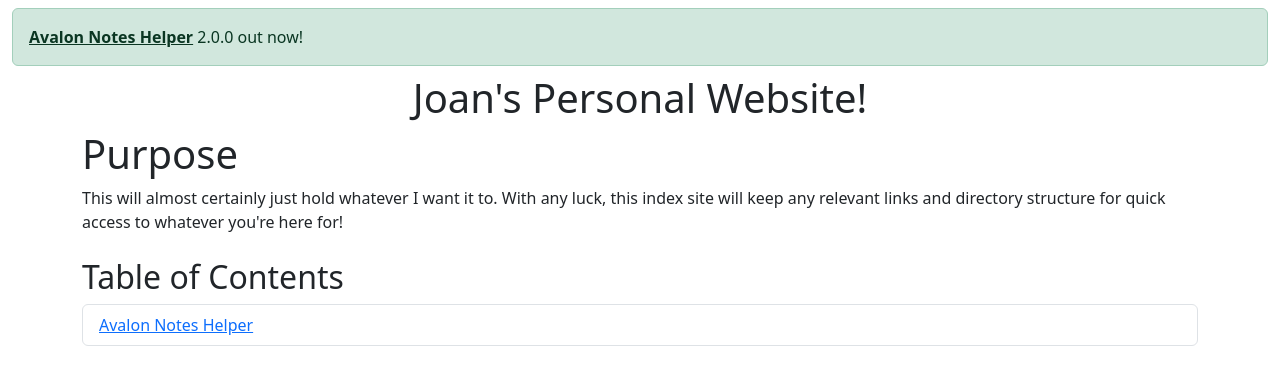
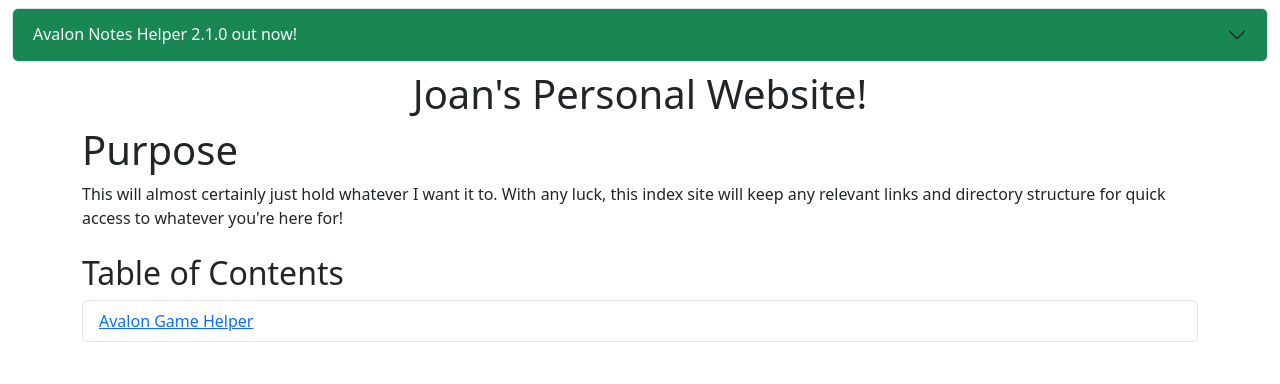
Before and after one commit to JoanChirinos/AvalonNotesHelper, a React (Create React App) app in the folder frontend/: page / in a window 1280 px wide. Shown: the top 384 px of the page. Built offline with nearby package versions, Linux system fonts and the light colour scheme.

Commit message:
Minor version + changelog

```diff
--- a/frontend/src/components/Home.tsx
+++ b/frontend/src/components/Home.tsx
@@ -4,9 +4,40 @@
 export default function Home() {
   return (
     <div className="container-fluid">
-      <div className="alert alert-success my-2" role="alert">
-        <Link to="/avalon" className="alert-link">Avalon Notes Helper</Link> 2.0.0 out now!
+      <div className="accordion my-2" id="changelogAccordion">
+        <div className="accordion-item">
+          <h2 className="accordion-header">
+            <button className="accordion-button bg-success text-light collapsed" type="button" data-bs-toggle="collapse" data-bs-target="#changelog" aria-expanded="false" aria-controls="changelog">
+              Avalon Notes Helper 2.1.0 out now!
+            </button>
+          </h2>
+          <div id="changelog" className="accordion-collapse collapse" data-bs-parent="#changelogAccordion">
+            <div className="accordion-body">
+              <span className="fw-bold">Improved Avalon Game UI, round logic, and added a draggable timer.</span>
+              <span className="text-muted">
+                <ul>
+                  <li>Added draggable timer with alarm sound when timer ends</li>
+                  <li>Add detailed view toggle to game to show/hide non-terminal rounds</li>
+                  <li>Updated UI to use flexbox-based quest layout</li>
+                  <ul>
+                    <li>This should take advantage of horizontal screen space, especially in smaller games</li>
+                  </ul>
+                  <br/>
+                  <li>Minor code cleanup</li>
+                  <li>Fixed bug where we needed 1 more than majority to go on quest
+                  <ul>
+                    <li>For games with odd number of players; even worked fine</li>
+                  </ul>
+                  </li>
+                  <li>Fixed bug where we don't display enough failure possibilities in quest</li>
+                  <li>Fixed bug where failure count reset to 0 prematurely</li>
+                </ul>
+              </span>
+            </div>
+          </div>
+        </div>
       </div>
+
       <h1 className="d1 text-center">Joan's Personal Website!</h1>
       <div className="container">
         <h1>Purpose</h1>
@@ -19,7 +50,7 @@
         <h2>Table of Contents</h2>
         <ul className="list-group">
           <li className="list-group-item">
-            <a href="/avalon">Avalon Notes Helper</a>
+            <Link to="/avalon">Avalon Game Helper</Link>
           </li>
         </ul>
       </div>
--- a/frontend/src/index.tsx
+++ b/frontend/src/index.tsx
@@ -6,6 +6,7 @@
 
 import { QueryClient, QueryClientProvider } from "@tanstack/react-query";
 import 'bootstrap/dist/css/bootstrap.min.css';
+import 'bootstrap/dist/js/bootstrap.bundle.min';
 
 const queryClient = new QueryClient();
 
```
